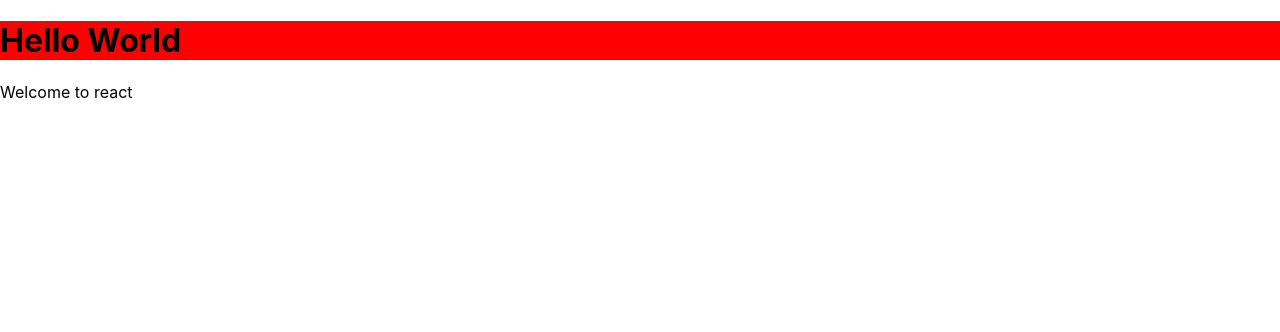
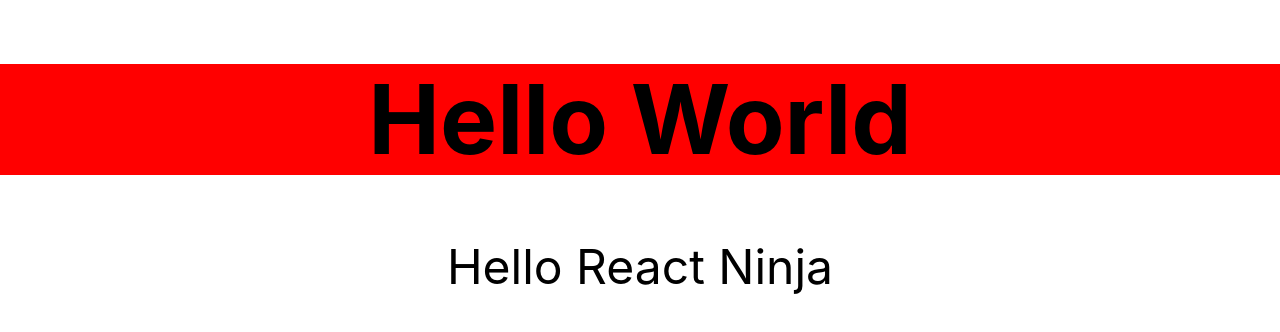
Before and after one commit to chris-m-taylor/robofriends, a React (Create React App) app: page / in a window 1280 px wide. Shown: the top 332 px of the page. Built offline with nearby package versions, Linux system fonts and the light colour scheme.

Commit message:
Added props

```diff
--- a/src/Hello.js
+++ b/src/Hello.js
@@ -4,9 +4,9 @@
 class Hello extends React.Component{
     render(){
         return (
-            <div>
+            <div className='f1 tc'>
                 <h1>Hello World</h1>
-                <p>Welcome to react</p>
+                <p>{this.props.greeting}</p>
             </div>
 
         )
--- a/src/index.js
+++ b/src/index.js
@@ -5,10 +5,11 @@
 import './index.css'; // can add css for each component
 import Hello from './Hello.js';
 import * as serviceWorker from './serviceWorker';
+import 'tachyons';
 
 ReactDOM.render(
   <React.StrictMode>
-    <Hello />
+    <Hello greeting={'Hello ' + 'React Ninja'}/>
   </React.StrictMode>,
   document.getElementById('root')
 );
```
